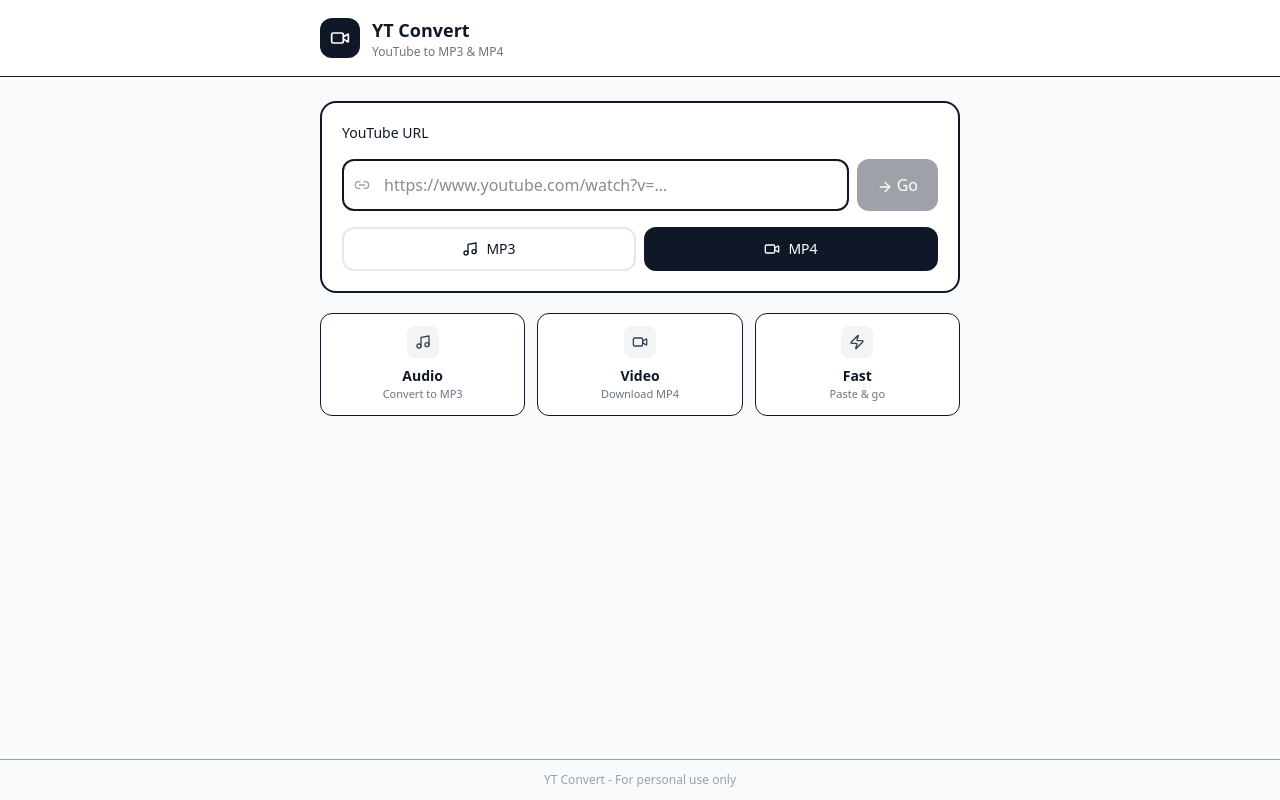
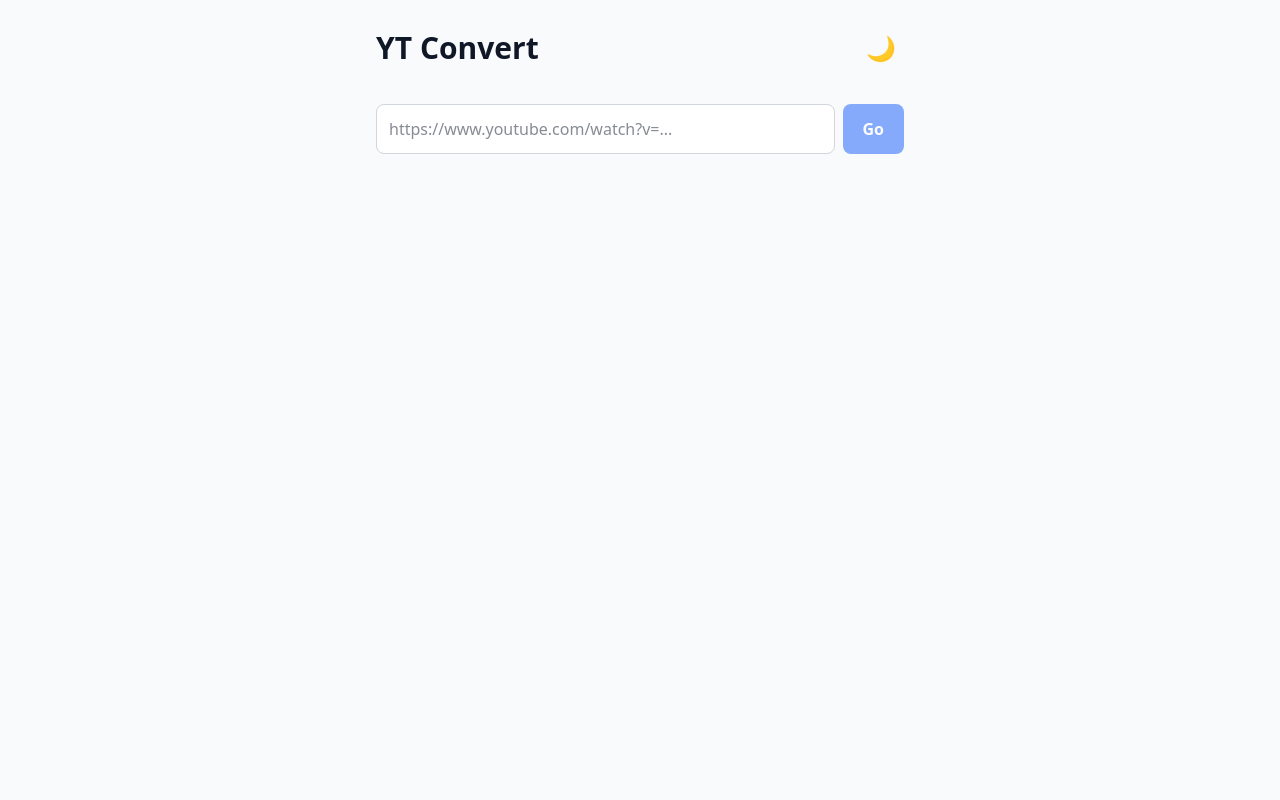
Before and after one commit to rahmanjimmy504-code/yt-convert, a Next.js app: page / in a window 1280 px wide. Built offline with nearby package versions, Linux system fonts and the light colour scheme.

Commit message:
Refactor Home component and update state management

```diff
--- a/src/app/page.tsx
+++ b/src/app/page.tsx
@@ -1,121 +1,65 @@
-'use client';
-import { useState, useCallback } from 'react';
-import { Download, Music, Video, Link2, Loader2, XCircle, ArrowRight, Zap, ExternalLink, Play, Info, CheckCircle2 } from 'lucide-react';
-
-function getId(u: string) { const m = u.match(/(?:v=|youtu\.be\/|shorts\/|live\/)([a-zA-Z0-9_-]{11})/); return m ? m[1] : null; }
-
+"use client";
+import { useState, useEffect } from "react";
+const C = [
+  { n: "Y2Mate", d: "Best MP4 144p-1080p, MP3 128-320kbps", u: "https://www.y2mate.com/youtube/" },
+  { n: "Y2Mate alt", d: "Alternate Y2Mate domain", u: "https://y2mate.nu/youtube/" },
+  { n: "AudioConverter", d: "MP4 HD and 4K", u: "https://audioconverter.to/youtube-converter" },
+  { n: "Hicoo", d: "MP4 360p to 4K", u: "https://hicoo.com/youtube-downloader" },
+];
 export default function Home() {
-  const [url, setUrl] = useState('');
-  const [fmt, setFmt] = useState('video');
-  const [phase, setPhase] = useState('input');
-  const [err, setErr] = useState('');
-  const [info, setInfo] = useState<any>(null);
-  const [copied, setCopied] = useState(false);
-
-  const fetchInfo = useCallback(async () => {
-    if (!url.trim() || !getId(url.trim())) { setErr('Invalid YouTube URL'); setPhase('error'); return; }
-    setErr(''); setPhase('loading'); setInfo(null); setCopied(false);
+  const [url, setUrl] = useState("");
+  const [info, setInfo] = useState<{ t: string; a: string; i: string } | null>(null);
+  const [load, setLoad] = useState(false);
+  const [dk, setDk] = useState(false);
+  useEffect(() => {
+    const v = localStorage.getItem("dk") === "1";
+    setDk(v); document.documentElement.classList.toggle("dark", v);
+  }, []);
+  const toggle = () => {
+    const n = !dk; setDk(n); localStorage.setItem("dk", n ? "1" : "0");
+    document.documentElement.classList.toggle("dark", n);
+  };
+  const go = async () => {
+    setLoad(true);
     try {
-      const r = await fetch('/api/video-info?url=' + encodeURIComponent(url.trim()));
-      if (!r.ok) throw new Error('Video not found');
-      const d = await r.json();
-      setInfo(d); setPhase('ready');
-    } catch (e: any) { setErr(e.message); setPhase('error'); }
-  }, [url]);
-
-  const vid = info ? getId(url.trim()) : null;
-  const cvts = [
-    { n: 'Y2Mate', u: 'https://v27.www-y2mate.com/', d: 'MP4 144p-1080p, MP3 128-320kbps', c: 'bg-rose-600', i: 'd', b: true },
-    { n: 'Y2Mate alt', u: 'https://en.y2mate.so/youtube-converter/', d: 'Alternate Y2Mate domain', c: 'bg-orange-600', i: 'z', b: false },
-    { n: 'AudioConverter', u: 'https://audioconverter.ai/youtube-to-mp4-converter', d: 'MP4 HD and 4K', c: 'bg-sky-600', i: 'v', b: false },
-    { n: 'Hicoo', u: 'https://hicoo.ai/mp4-converter/youtube-to-mp4', d: 'MP4 360p to 4K', c: 'bg-emerald-600', i: 'z', b: false },
-  ];
-
-  const go = (x: typeof cvts[0]) => {
-    navigator.clipboard.writeText(url.trim()).then(() => setCopied(true)).catch(() => {});
-    window.open(x.u, '_blank');
+      const id = new URL(url).searchParams.get("v");
+      const r = await fetch("/api/video-info?v=" + id);
+      setInfo(await r.json());
+    } catch { setInfo(null); }
+    setLoad(false);
   };
-
-  if (phase === 'loading') return (
-    <div className="min-h-screen flex items-center justify-center bg-gray-50">
-      <Loader2 className="w-8 h-8 animate-spin text-gray-400" />
-    </div>
-  );
-
+  const open = (c: typeof C[0]) => { navigator.clipboard.writeText(url); window.open(c.u, "_blank"); };
   return (
-    <div className="min-h-screen flex flex-col bg-gray-50">
-      <header className="border-b bg-white sticky top-0 z-50">
-        <div className="max-w-2xl mx-auto px-4 py-4 flex items-center gap-3">
-          <div className="w-10 h-10 rounded-xl bg-gray-900 text-white flex items-center justify-center"><Video className="w-5 h-5" /></div>
-          <div><h1 className="text-lg font-bold">YT Convert</h1><p className="text-xs text-gray-500">YouTube to MP3 & MP4</p></div>
+    <div className="min-h-screen bg-gray-50 dark:bg-gray-900 text-gray-900 dark:text-gray-100 transition-colors">
+      <div className="max-w-xl mx-auto p-6">
+        <div className="flex justify-between items-center mb-8">
+          <h1 className="text-3xl font-bold">YT Convert</h1>
+          <button onClick={toggle} className="text-2xl p-2 rounded-lg hover:bg-gray-200 dark:hover:bg-gray-700">{dk ? "☀️" : "🌙"}</button>
         </div>
-      </header>
-      <main className="flex-1 max-w-2xl mx-auto w-full px-4 py-6 space-y-5">
-        <div className="bg-white rounded-2xl border-2 p-5 space-y-4">
-          <label className="text-sm font-medium block">YouTube URL</label>
-          <div className="flex gap-2">
-            <div className="relative flex-1">
-              <Link2 className="absolute left-3 top-1/2 -translate-y-1/2 w-4 h-4 text-gray-400" />
-              <input type="url" placeholder="https://www.youtube.com/watch?v=..." value={url} onChange={e => setUrl(e.target.value)} onKeyDown={e => e.key === 'Enter' && fetchInfo()} className="w-full pl-10 pr-3 py-3 border-2 rounded-xl text-base focus:outline-none focus:border-gray-900" />
-            </div>
-            {(phase === 'input' || phase === 'error') && <button onClick={fetchInfo} disabled={!url.trim()} className="px-5 py-3 bg-gray-900 text-white rounded-xl font-medium disabled:opacity-40"><ArrowRight className="w-4 h-4 inline" /> Go</button>}
-          </div>
-          {phase === 'input' && (
-            <div className="flex gap-2">
-              <button onClick={() => setFmt('audio')} className={"flex-1 py-2.5 rounded-xl text-sm font-medium border-2 flex items-center justify-center gap-2 " + (fmt === 'audio' ? 'bg-gray-900 text-white border-gray-900' : 'bg-white border-gray-200')}><Music className="w-4 h-4" />MP3</button>
-              <button onClick={() => setFmt('video')} className={"flex-1 py-2.5 rounded-xl text-sm font-medium border-2 flex items-center justify-center gap-2 " + (fmt === 'video' ? 'bg-gray-900 text-white border-gray-900' : 'bg-white border-gray-200')}><Video className="w-4 h-4" />MP4</button>
-            </div>
-          )}
+        <div className="flex gap-2 mb-6">
+          <input value={url} onChange={e => setUrl(e.target.value)} placeholder="https://www.youtube.com/watch?v=..." className="flex-1 p-3 rounded-lg border border-gray-300 dark:border-gray-600 bg-white dark:bg-gray-800 outline-none focus:ring-2 ring-blue-500" />
+          <button onClick={go} disabled={!url || load} className="px-5 py-3 bg-blue-600 text-white rounded-lg font-semibold disabled:opacity-50">Go</button>
         </div>
-        {phase === 'error' && (
-          <div className="bg-white rounded-2xl border-2 p-5 space-y-3">
-            <p className="text-red-600 text-sm flex items-center gap-2"><XCircle className="w-4 h-4" />{err}</p>
-            <button onClick={() => { setPhase('input'); setErr(''); }} className="text-sm border rounded-lg px-4 py-2">Try Again</button>
-          </div>
-        )}
-        {phase === 'ready' && info && vid && (
-          <>
-            <div className="bg-white rounded-2xl border-2 p-4 space-y-2">
-              <div className="relative rounded-xl overflow-hidden bg-black cursor-pointer" onClick={() => window.open('https://www.youtube.com/watch?v=' + vid, '_blank')}>
-                <img src={info.thumbnail} alt="" className="w-full" style={{ maxHeight: 300 }} />
-                <div className="absolute inset-0 bg-black/30 flex items-center justify-center"><Play className="w-12 h-12 text-white" fill="white" /></div>
-              </div>
-              <h3 className="font-semibold text-sm">{info.title}</h3>
-              {info.author && <p className="text-xs text-gray-500">{info.author}</p>}
-            </div>
-            <div className="bg-white rounded-2xl border-2 p-5 space-y-4">
-              <div className="flex items-center justify-between">
-                <h2 className="font-semibold">Download as {fmt === 'audio' ? 'MP3' : 'MP4'}</h2>
-                <button onClick={() => { setPhase('input'); setInfo(null); setCopied(false); }} className="text-xs text-gray-500 border rounded-lg px-3 py-1">New</button>
-              </div>
-              <div className="bg-gray-50 rounded-xl p-3 text-xs text-gray-600">
-                <p className="font-medium text-gray-900 mb-1"><Info className="w-3.5 h-3.5 inline" /> How to download:</p>
-                <ol className="list-decimal list-inside space-y-0.5"><li>Tap a converter below</li><li>Your URL is auto-copied - paste it</li><li>Pick quality and download</li></ol>
-              </div>
-              {copied && <div className="text-sm text-green-700 bg-green-50 px-3 py-2 rounded-lg"><CheckCircle2 className="w-4 h-4 inline" /> URL copied! Paste it in the converter tab.</div>}
-              <div className="space-y-2">
-                {cvts.map(x => (
-                  <button key={x.n} onClick={() => go(x)} className="w-full flex items-center gap-3 p-3.5 rounded-xl border-2 border-gray-200 hover:border-gray-400 text-left">
-                    <div className={"w-10 h-10 rounded-lg flex items-center justify-center text-white shrink-0 " + x.c}>
-                      {x.i === 'd' && <Download className="w-5 h-5" />}{x.i === 'z' && <Zap className="w-5 h-5" />}{x.i === 'v' && <Video className="w-5 h-5" />}
-                    </div>
-                    <div className="flex-1 min-w-0"><div className="flex items-center gap-1.5"><span className="font-semibold text-sm">{x.n}</span>{x.b && <span className="text-[10px] bg-gray-100 px-1.5 py-0.5 rounded-full">Best</span>}</div><p className="text-xs text-gray-500">{x.d}</p></div>
-                    <ExternalLink className="w-4 h-4 text-gray-400 shrink-0" />
+        {info && (
+          <div className="bg-white dark:bg-gray-800 rounded-2xl shadow-lg overflow-hidden mb-6">
+            {info.i && <img src={info.i} alt="" className="w-full" />}
+            <div className="p-4">
+              <h2 className="text-lg font-bold mb-1">{info.t}</h2>
+              <p className="text-sm text-gray-500 dark:text-gray-400 mb-4">{info.a}</p>
+              <h3 className="font-semibold mb-3">Download options</h3>
+              <div className="grid grid-cols-2 gap-2">
+                {C.map((c, i) => (
+                  <button key={i} onClick={() => open(c)} className="p-3 bg-blue-50 dark:bg-gray-700 rounded-xl text-left hover:bg-blue-100 dark:hover:bg-gray-600 transition-colors">
+                    <div className="font-semibold text-sm">{c.n}</div>
+                    <div className="text-xs text-gray-500 dark:text-gray-400">{c.d}</div>
                   </button>
                 ))}
               </div>
+              <button onClick={() => setInfo(null)} className="mt-4 w-full p-2 text-sm text-gray-500 dark:text-gray-400 border border-gray-200 dark:border-gray-600 rounded-lg">New</button>
             </div>
-          </>
-        )}
-        {phase === 'input' && (
-          <div className="grid grid-cols-3 gap-3">
-            {[{ i: Music, t: 'Audio', d: 'Convert to MP3' }, { i: Video, t: 'Video', d: 'Download MP4' }, { i: Zap, t: 'Fast', d: 'Paste & go' }].map(f => (
-              <div key={f.t} className="bg-white rounded-xl border p-3 text-center"><div className="w-8 h-8 rounded-lg bg-gray-100 flex items-center justify-center mx-auto mb-2"><f.i className="w-4 h-4 text-gray-700" /></div><h3 className="font-semibold text-sm">{f.t}</h3><p className="text-[11px] text-gray-500">{f.d}</p></div>
-            ))}
           </div>
         )}
-      </main>
-      <footer className="border-t py-3 mt-auto text-center text-xs text-gray-400">YT Convert - For personal use only</footer>
+      </div>
     </div>
   );
 }
```
